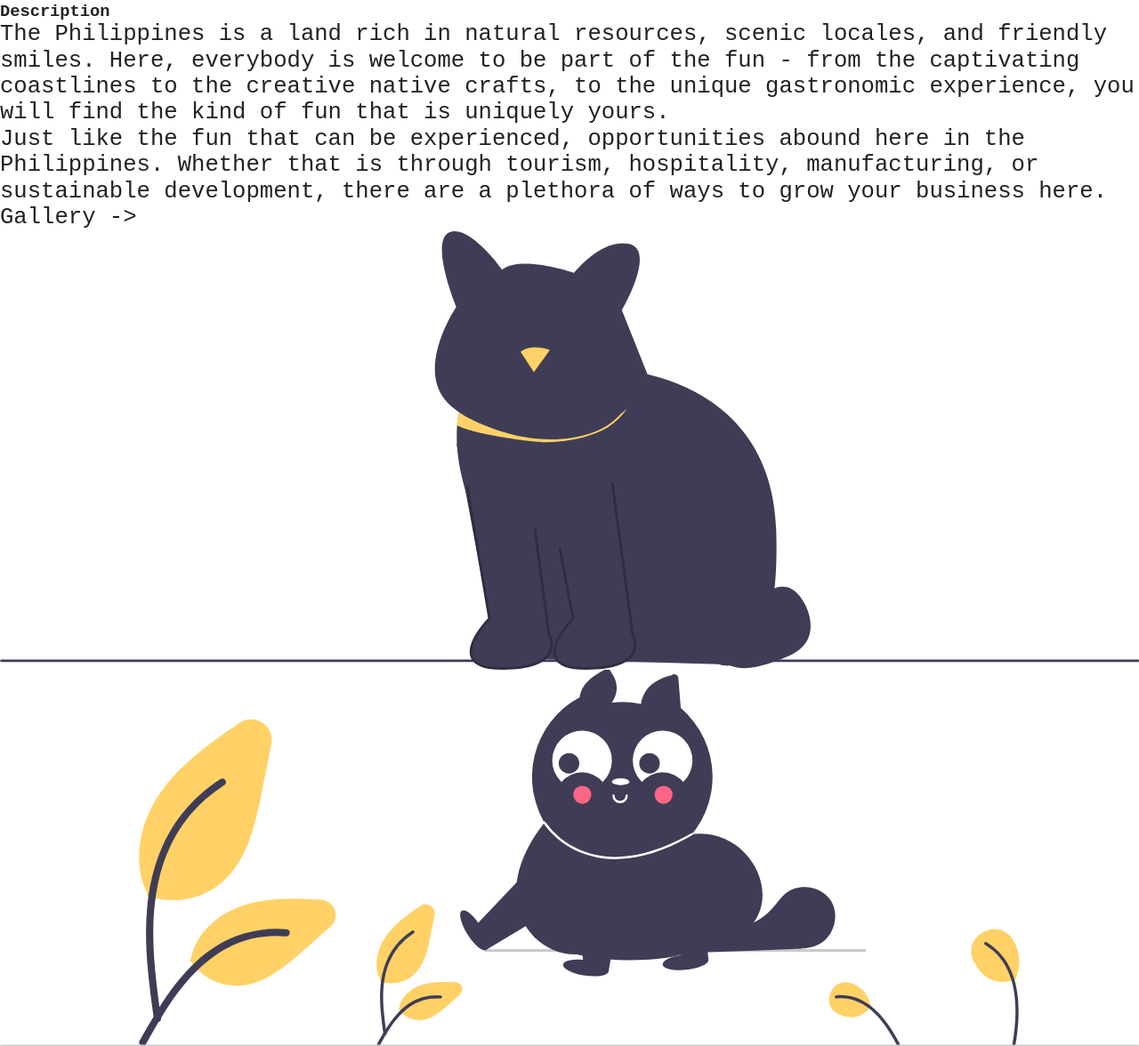
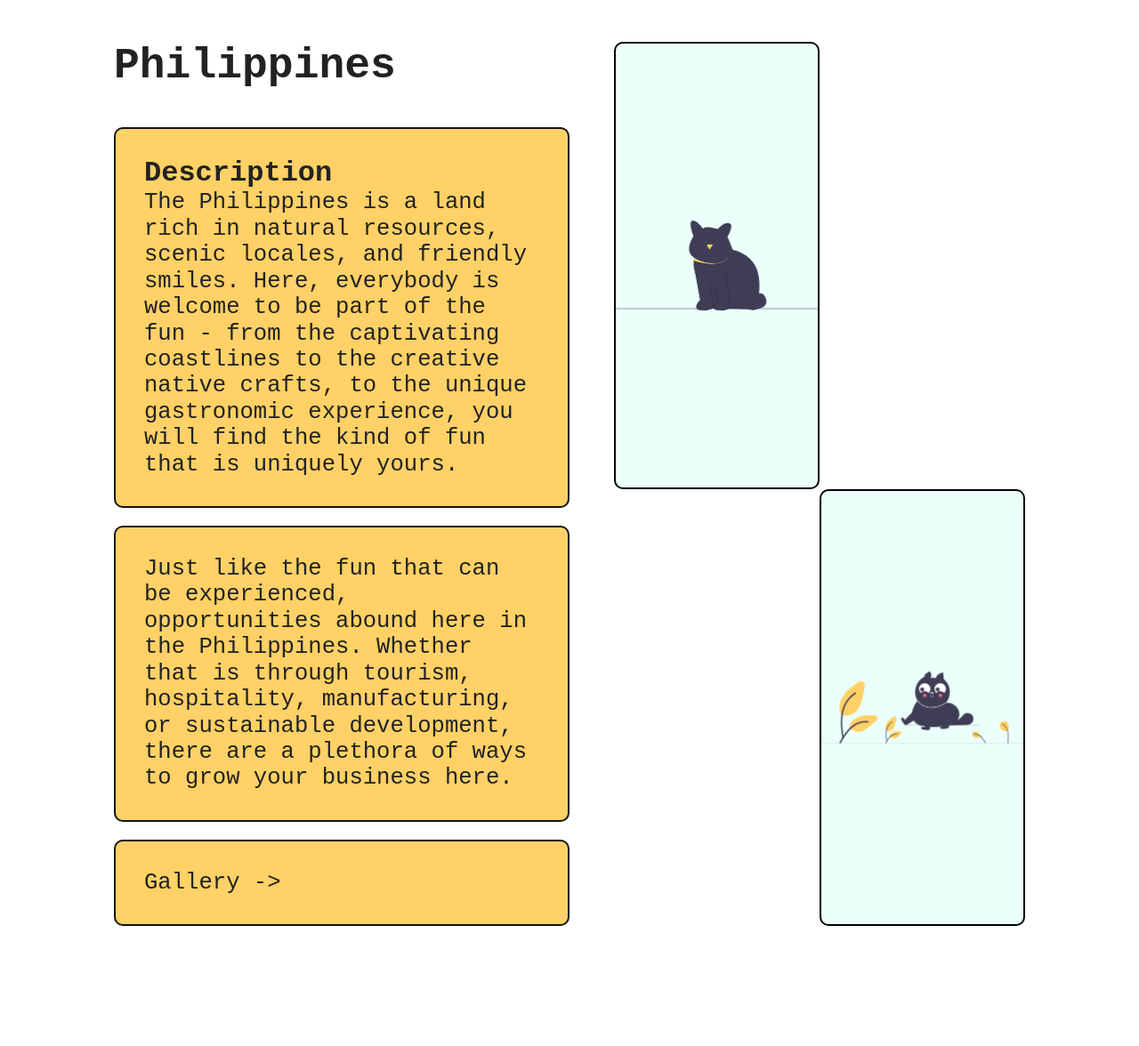
Before and after one commit to rizetto/the-philippine-constitution, a website built with Parcel: page index.html in a window 1280 px wide. Shown: the part 895-2071 px from the top of the page at 89% size. After the commit the page ends 2036 px from the top, so only its background shows below. Built offline with nearby package versions, Linux system fonts and the light colour scheme.

Commit message:
add initial style

```diff
--- a/css/styles.css
+++ b/css/styles.css
@@ -9,6 +9,8 @@ html {
   font-family: 'Martian Mono', monospace;
 }
 
+/* Defaults */
+
 h1,
 h2,
 h3 {
@@ -17,6 +19,10 @@ h3 {
 
 h2 {
   font-size: 3rem;
+}
+
+h3 {
+  font-size: 2rem;
 }
 
 p,
@@ -35,6 +41,16 @@ img {
   width: 100%;
   height: 100%;
   border-radius: inherit;
+}
+
+section {
+  width: 100%;
+}
+
+.content {
+  max-width: 80%;
+  margin: auto;
+  padding: 100px 0;
 }
 
 /* Navbar */
@@ -77,6 +93,8 @@ img {
   display: grid;
   grid-template-columns: 1fr 1fr 2fr;
   min-height: inherit;
+  max-width: 100%;
+  padding: 0;
 }
 
 .card {
@@ -85,9 +103,6 @@ img {
   border: 1px solid #111;
   position: relative;
   padding: 2rem;
-}
-
-.card-content {
 }
 
 .student-section {
@@ -100,3 +115,82 @@ img {
   grid-column: 3 / 4;
   grid-row: 1 / 3;
 }
+
+/* Philippines */
+.content--philippines {
+  display: flex;
+  min-height: 800px;
+  gap: 50px;
+}
+
+.content--philippines > .content-description {
+  max-width: 50%;
+}
+
+@keyframes hover-in-place {
+  0% {
+    transform: translateY(0px);
+  }
+  50% {
+    transform: translateY(20px);
+  }
+  100% {
+    transform: translateY(0px);
+  }
+}
+
+.dropdown {
+  background: #FFD166;
+  padding: 2rem;
+  border: 2px solid #111;
+  border-radius: 10px;
+  margin: 20px 0;
+  cursor: pointer;
+  animation: hover-in-place 2s infinite;
+}
+
+.dropdown-description--toggle {
+  visibility: visible;
+  height: auto;
+}
+
+.content--philippines > .content-design {
+  display: grid;
+  grid-template-columns: repeat(2, 1fr);
+  width: 100%;
+}
+
+.panel {
+  border-radius: 10px;
+  overflow: hidden;
+}
+
+@keyframes zoom-in-place {
+  0% {
+    transform: scale(1);
+  }
+  50% {
+    transform: scale(1.2);
+  }
+  100% {
+    transform: scale(1);
+  }
+}
+
+.panel > img {
+  object-fit: contain;
+}
+
+.panel:first-child > img {
+  animation: zoom-in-place 4s infinite;
+}
+
+.panel:last-child > img {
+  animation: zoom-in-place 3s infinite;
+}
+
+.panel:first-child,
+.panel:last-child {
+  background-color: #ebfffb;
+  border: 2px solid black;
+}
```
